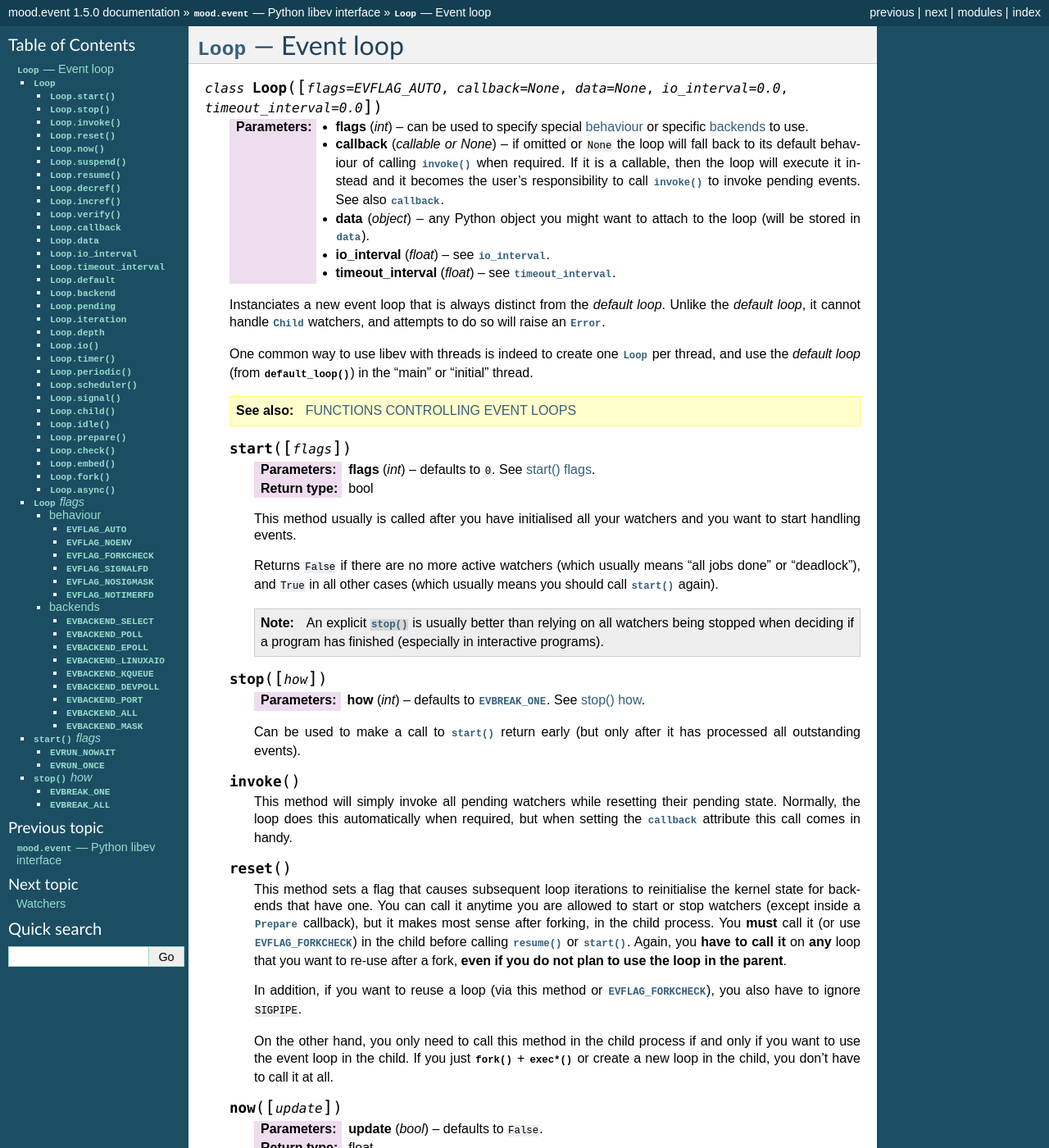
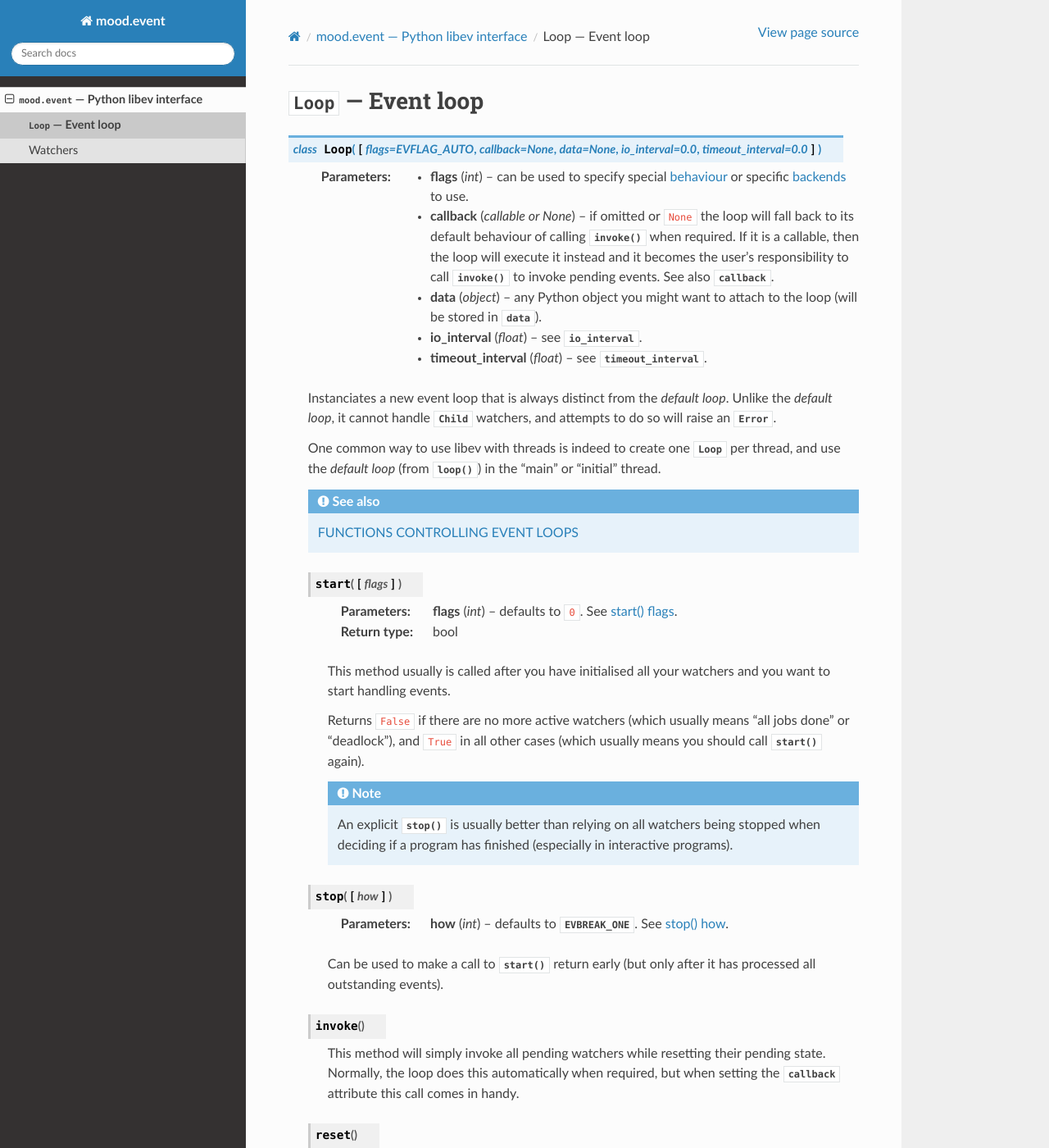
Before and after one commit to lekma/mood.event, a Sphinx documentation site: the page built from docs/Loop.rst, in a window 1280 px wide and 1400 px high. Shown: the whole window at 82% size. Built offline with Sphinx 7.4.7 and the Read the Docs theme 3.1.0, drawn with Linux system fonts in a browser that asks for light colours; some of the changed text lies outside the part shown.

Commit message:
fix docs

```diff
--- a/docs/Loop.rst
+++ b/docs/Loop.rst
@@ -29,7 +29,7 @@
 
     One common way to use libev with threads is indeed to create one
     :py:class:`Loop` per thread, and use the *default loop* (from
-    :py:func:`default_loop`) in the "main" or "initial" thread.
+    :py:func:`loop`) in the "main" or "initial" thread.
 
     .. seealso::
 
--- a/docs/conf.py
+++ b/docs/conf.py
@@ -55,9 +55,9 @@ author = 'lekma'
 # built documents.
 #
 # The short X.Y version.
-version = '1.5.0'
+version = '1.6.0'
 # The full version, including alpha/beta/rc tags.
-release = '1.5.0'
+release = '1.6.0'
 
 # The language for content autogenerated by Sphinx. Refer to documentation
 # for a list of supported languages.
@@ -87,7 +87,7 @@ todo_include_todos = False
 # The theme to use for HTML and HTML Help pages.  See the documentation for
 # a list of builtin themes.
 #
-html_theme = 'default'
+html_theme = 'sphinx_rtd_theme'
 
 # Theme options are theme-specific and customize the look and feel of a theme
 # further.  For a list of options available for each theme, see the
@@ -144,8 +144,7 @@ latex_elements = {
 # (source start file, target name, title,
 #  author, documentclass [howto, manual, or own class]).
 latex_documents = [
-    (master_doc, 'moodevent.tex', 'mood.event documentation',
-     'lekma', 'manual'),
+    (master_doc, 'moodevent.tex', 'mood.event documentation', 'lekma', 'manual'),
 ]
 
 
@@ -154,8 +153,7 @@ latex_documents = [
 # One entry per manual page. List of tuples
 # (source start file, name, description, authors, manual section).
 man_pages = [
-    (master_doc, 'moodevent', 'mood.event documentation',
-     [author], 1)
+    (master_doc, 'moodevent', 'mood.event documentation', [author], 1)
 ]
 
 
@@ -171,7 +169,5 @@ texinfo_documents = [
 ]
 
 
-
-
 # Example configuration for intersphinx: refer to the Python standard library.
-intersphinx_mapping = {'https://docs.python.org/3.8': None}
+intersphinx_mapping = {'python': ('https://docs.python.org/3.8', None)}
--- /dev/null
+++ b/docs/requirements.txt
@@ -0,0 +1,3 @@
+sphinx==5.3.0
+sphinx_rtd_theme==1.1.1
+sphinx-notfound-page==1.0.2
```
Also changed, not shown: .readthedocs.yaml (added).
